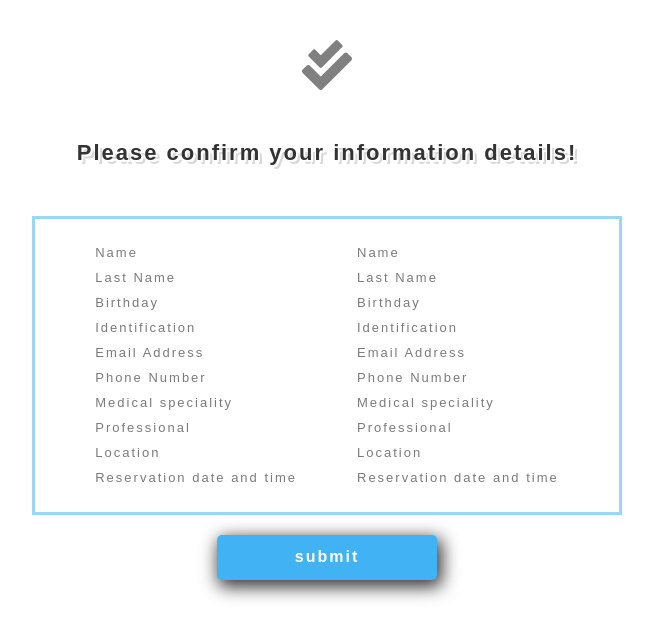
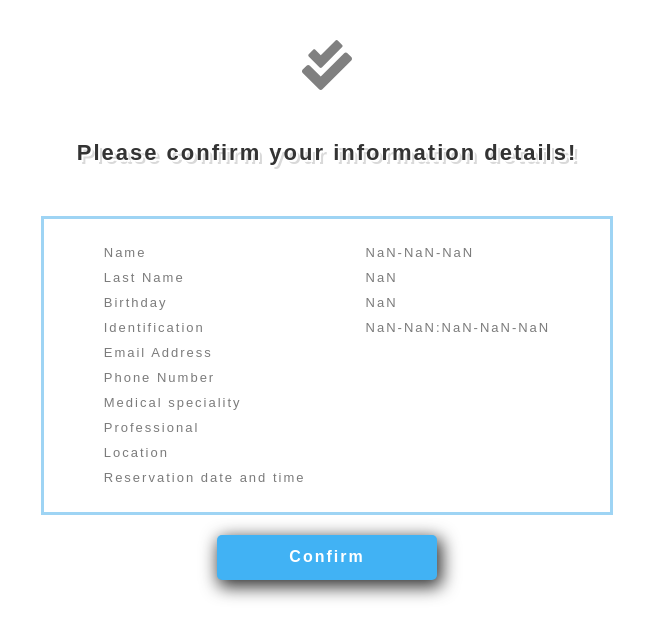
Before and after one commit to hstrejoluna/C1-G5, a Next.js app: page /confirm_data in a window 1280 px wide. Shown: the top 638 px of the page, without its empty margins (313-966 px from the left). Built offline with nearby package versions, Linux system fonts and the light colour scheme.

Commit message:
pagina de confirmación y post terminada

```diff
--- a/components/Main.js
+++ b/components/Main.js
@@ -4,6 +4,7 @@ import Form from './Form';
 
 
 function Main(props){
+
     return(
         <div className={classes.container}>
             <div>
--- a/pages/confirm_data.js
+++ b/pages/confirm_data.js
@@ -1,11 +1,84 @@
 import Image from 'next/image';
 import iconconfirmation from '../public/assets/check_double.svg';
 import classes from './confirm.module.css';
-import Link from 'next/link';
-import send_data from '../pages/confirm_data';
-
+import { useRouter } from 'next/router';
+import Router from 'next/router'
 
 function Confirm_data(props){
+    const router = useRouter();
+
+    const map_locations = {
+      "El tintal" : "61b10b91099d249eb56776b7",
+      "Laureles" : "61b10b77099d249eb56776b5",
+      "Castilla" : "61b10b99099d249eb56776b9",
+    }
+
+      const map_specialities = {
+        "Cardiology": "61b105e7ca04e6f9866dc344",
+        "Ginecology": "61b10600ca04e6f9866dc346",
+        "Orthopedics": "61b1060eca04e6f9866dc348",
+        "General Medicine": "61b10619ca04e6f9866dc34a",
+      }
+
+      const map_professionals = {
+        "Alfredo Peréz Cifuentes": "61b107855b19f7a6654f3e56",
+        "Jimena Gómez Aristizabal": "61b106ef5b19f7a6654f3e50",
+        "Ernesto Hernández Santacruz": "61b1075f5b19f7a6654f3e54",
+        "Natalia Marín Díaz": "61b1073c5b19f7a6654f3e52",
+      }
+
+    const formdata = {
+        "client": {
+            "name": router.query.client_name,
+            "lastname": router.query.client_lastname,
+            "birthday": {
+                "day": +router.query.client_birthday_day,
+                "month": +router.query.client_birthday_month,
+                "year": +router.query.client_birthday_year
+            },
+            "ssnorid": +router.query.client_ssnorid,
+            "email": router.query.client_email,
+            "phone": +router.query.client_phone
+        },
+        "location": map_locations[router.query.location],
+        "professional": map_professionals [router.query.professional],
+        "specialty": map_specialities[router.query.specialty],
+        "reservation": {
+            "time": {
+                "hour": +router.query.reservation_time_hour,
+                "minute": +router.query.reservation_time_minute
+            },
+            "day": +router.query.reservation_day,
+            "month": +router.query.reservation_month,
+            "year": +router.query.reservation_year
+        }
+    };
+
+    const userConfirm = () => {
+      const requestOptions = {
+          method: 'POST',
+          headers: { 'Content-Type': 'application/json' },
+          body: JSON.stringify(formdata)
+      };
+      fetch(
+          'http://localhost:5000/reservations/',
+          requestOptions
+      ).then(async response => {
+          const isJson = response.headers.get('content-type')?.includes('application/json');
+          const data = isJson && await response.json();
+          if (!response.ok) {
+              const error = (data && data.message) || response.status;
+              console.log(error);
+          }
+          else {
+            Router.push('send_data')
+          }
+      })
+      .catch(error => {
+          console.error('There was an error!', error);
+      });
+    }
+
     return (
       <div className={classes.container_confirm}>
         <Image src={iconconfirmation}alt="icon"width={50}height={50}/>
@@ -32,29 +105,19 @@ function Confirm_data(props){
               <li></li>
             </ul>
             <ul className={classes.list_right}>
-            <li>Name</li>
-              <li>Last Name</li>
-              <li>Birthday</li>
-              <li></li>
-              <li>Identification</li>
-              <li></li>
-              <li>Email Address</li>
-              <li></li>
-              <li>Phone Number</li>
-              <li></li>
-              <li>Medical speciality</li>
-              <li></li>
-              <li>Professional</li>
-              <li></li>
-              <li>Location</li>
-              <li></li>
-              <li>Reservation date and time</li>
-              <li></li>
+            <li>{formdata.client.name}</li>
+              <li>{formdata.client.lastname}</li>
+              <li>{formdata.client.birthday.day}-{formdata.client.birthday.month}-{formdata.client.birthday.year}</li>
+              <li>{formdata.client.ssnorid}</li>
+              <li>{formdata.client.email}</li>
+              <li>{formdata.client.phone}</li>
+              <li>{router.query.specialty}</li>
+              <li>{router.query.professional}</li>
+              <li>{router.query.location}</li>
+              <li>{formdata.reservation.time.hour}-{formdata.reservation.time.minute}:{formdata.reservation.day}-{formdata.reservation.month}-{formdata.reservation.year}</li>
             </ul>
           </div>
-          <button>
-          <Link href="/send_data"><a>submit</a></Link>
-          </button>
+          <button onClick={userConfirm}>Confirm</button>
       </div>
     )
   };
--- a/pages/index.js
+++ b/pages/index.js
@@ -9,6 +9,7 @@ import classes from "../components/plans.module.css";
 
 
 function PrincipalPage(props){
+
   const info_plan = [
       {
       "name": "SILVER",
```
Also changed, not shown: components/Form.js (+27 -55 lines).
